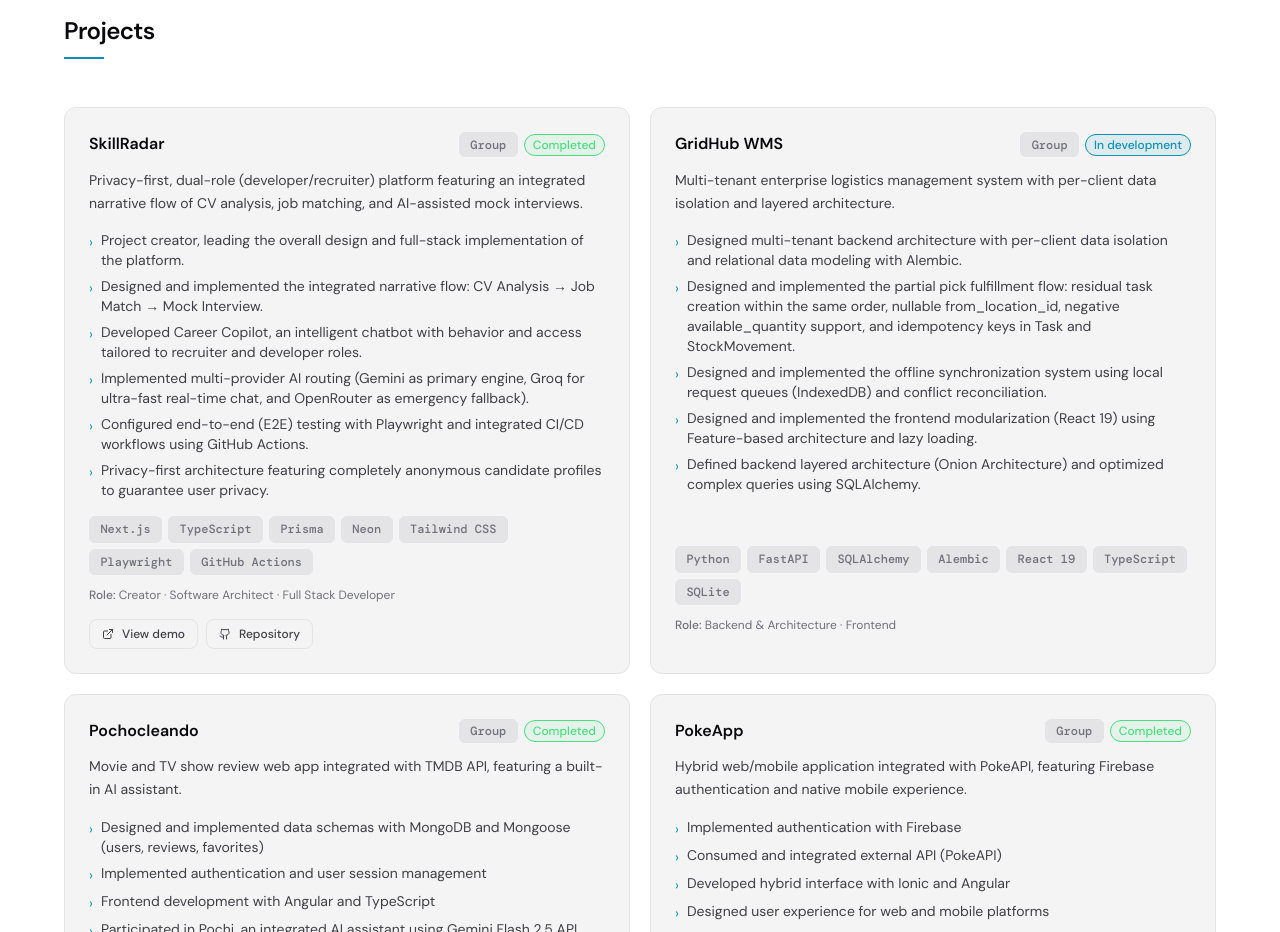
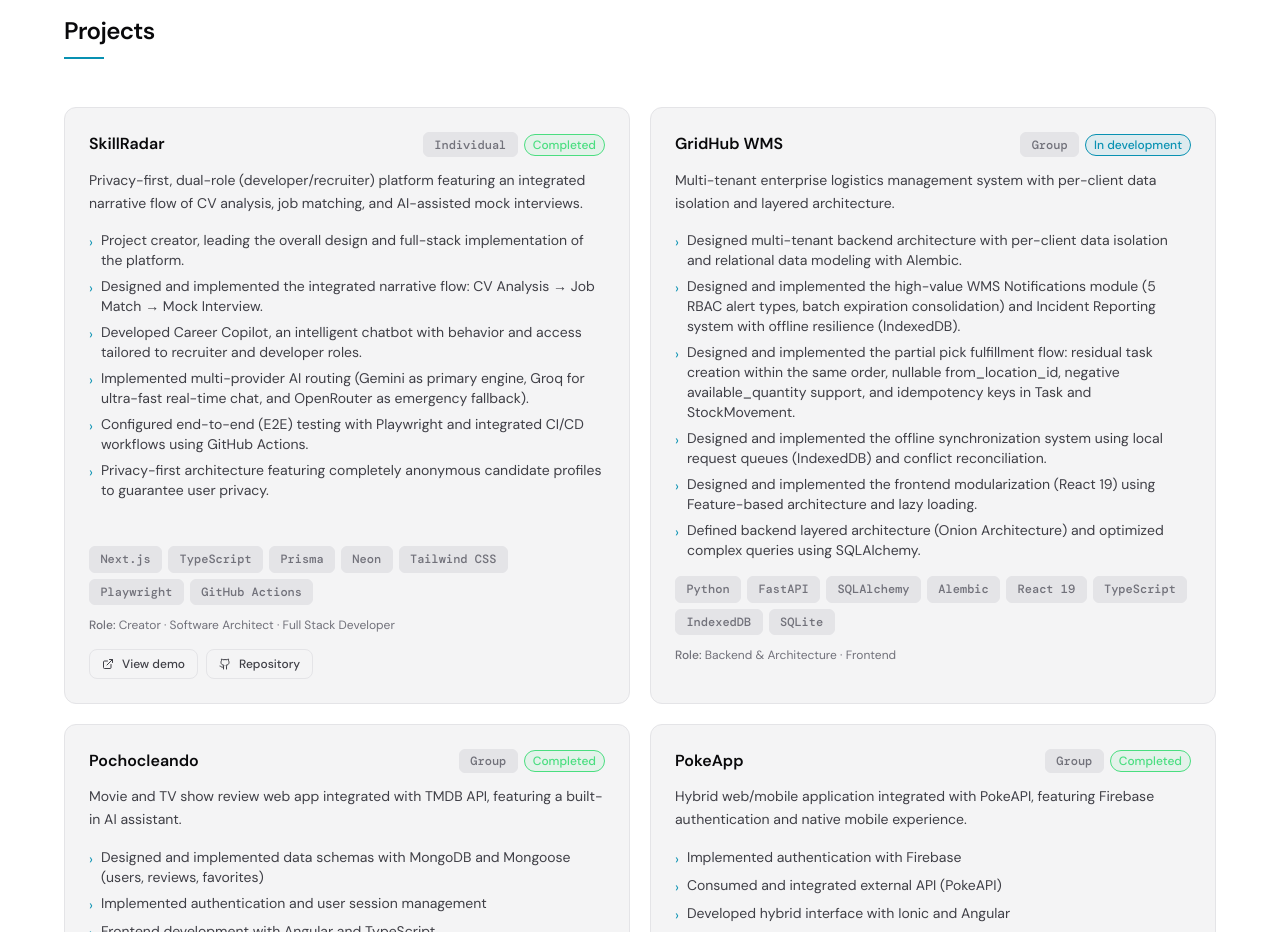
Before and after one commit to eliann313/mi-portfolio, a React (Vite) app: page / in a window 1280 px wide. Shown: the part 1120-2052 px from the top of the page. Built offline with nearby package versions, Linux system fonts and the light colour scheme.

Commit message:
fix(projects): set SkillRadar to individual and add WMS notifications (PR #81) to GridHub

```diff
--- a/src/data/projects.ts
+++ b/src/data/projects.ts
@@ -4,7 +4,7 @@ export const projects: Project[] = [
   {
     id: 'skillradar',
     title: 'SkillRadar',
-    type: 'group',
+    type: 'individual',
     status: 'completed',
     description: {
       es: 'Plataforma dual-role (developer/recruiter) enfocada en la privacidad, con flujo narrativo integrado de análisis de CV, emparejamiento laboral y entrevistas simuladas asistidas por IA.',
@@ -50,6 +50,7 @@ export const projects: Project[] = [
     contributions: {
       es: [
         'Diseño de arquitectura backend multi-tenant con aislamiento de datos por cliente y modelo relacional con Alembic.',
+        'Diseño e implementación del módulo de Notificaciones de Alto Valor WMS (5 alertas RBAC, consolidación de expiraciones en lote) y sistema de Reporte de Incidencias con resiliencia offline (IndexedDB).',
         'Diseño e implementación del flujo de partial pick fulfillment: creación de tareas residuales en la misma orden, from_location_id nullable, soporte de available_quantity negativo e idempotency keys en Task y StockMovement.',
         'Diseño e implementación del sistema de sincronización offline con cola de peticiones local (IndexedDB) y reconciliación de conflictos.',
         'Diseño e implementación de la modularización del frontend (React 19) basada en Feature-based architecture y lazy loading.',
@@ -57,13 +58,14 @@ export const projects: Project[] = [
       ],
       en: [
         'Designed multi-tenant backend architecture with per-client data isolation and relational data modeling with Alembic.',
+        'Designed and implemented the high-value WMS Notifications module (5 RBAC alert types, batch expiration consolidation) and Incident Reporting system with offline resilience (IndexedDB).',
         'Designed and implemented the partial pick fulfillment flow: residual task creation within the same order, nullable from_location_id, negative available_quantity support, and idempotency keys in Task and StockMovement.',
         'Designed and implemented the offline synchronization system using local request queues (IndexedDB) and conflict reconciliation.',
         'Designed and implemented the frontend modularization (React 19) using Feature-based architecture and lazy loading.',
         'Defined backend layered architecture (Onion Architecture) and optimized complex queries using SQLAlchemy.'
       ],
     },
-    stack: ['Python', 'FastAPI', 'SQLAlchemy', 'Alembic', 'React 19', 'TypeScript', 'SQLite'],
+    stack: ['Python', 'FastAPI', 'SQLAlchemy', 'Alembic', 'React 19', 'TypeScript', 'IndexedDB', 'SQLite'],
     roles: {
       es: ['Backend', 'Arquitectura', 'Frontend'],
       en: ['Backend & Architecture', 'Frontend'],
```
